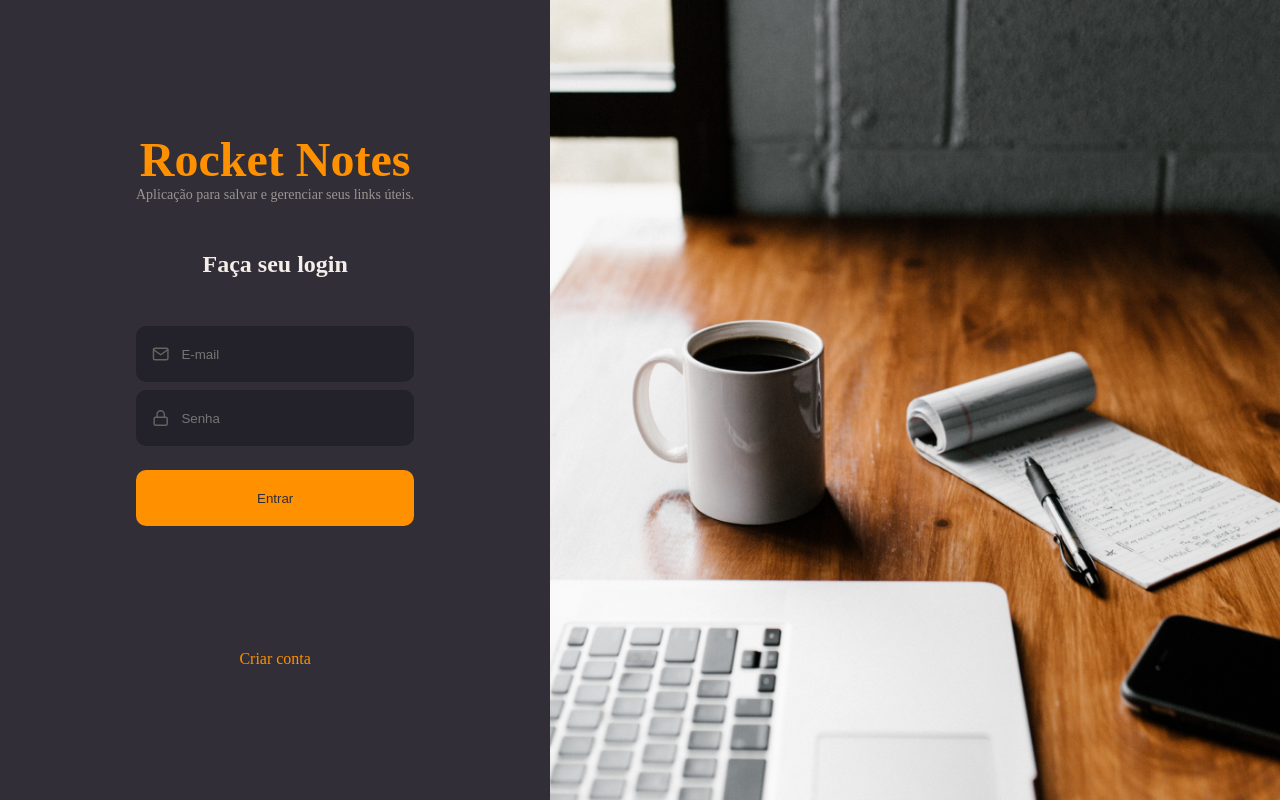
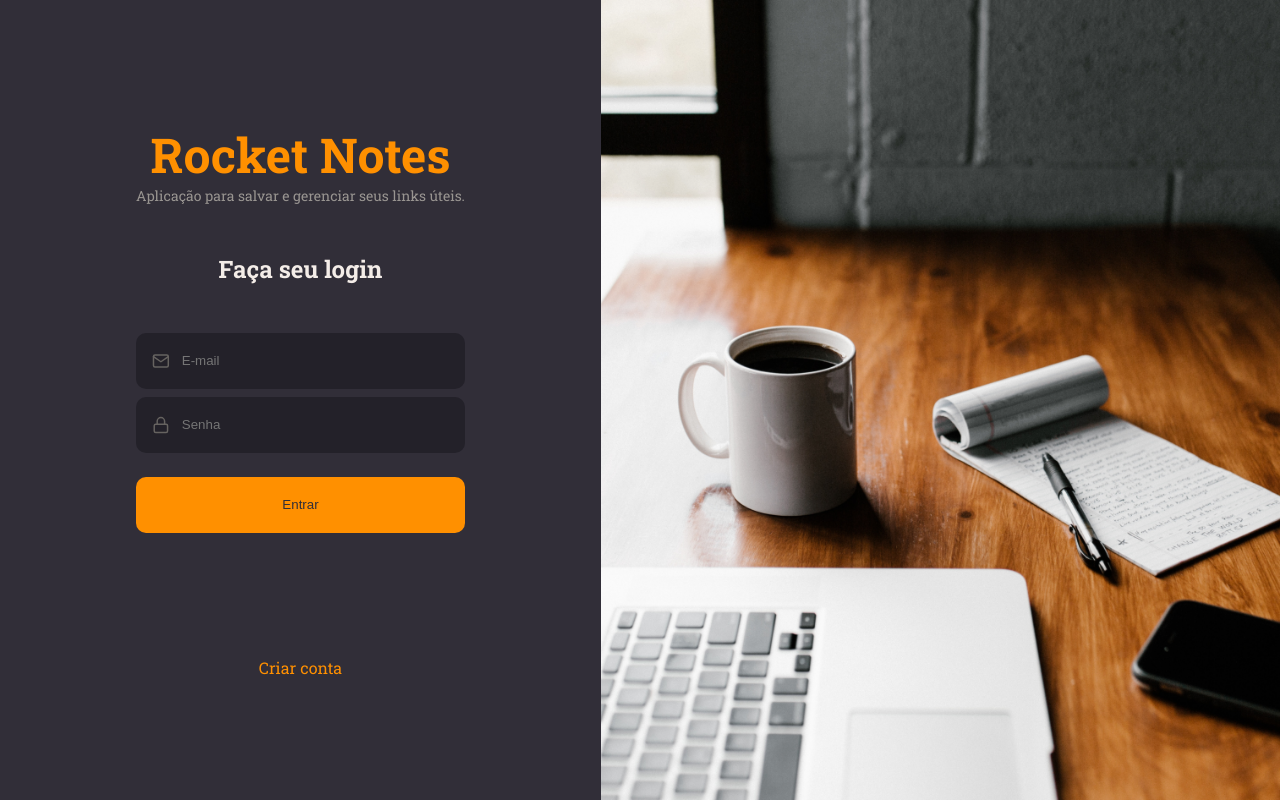
Before and after one commit to rauleffting/rocketnotes, a React (Vite) app: page / in a window 1280 px wide. Built offline with nearby package versions, Linux system fonts and the light colour scheme.

Commit message:
add font-style

```diff
--- a/index.html
+++ b/index.html
@@ -2,8 +2,13 @@
 <html lang="en">
   <head>
     <meta charset="UTF-8" />
+    <meta name="viewport" content="width=device-width, initial-scale=1.0" />
+
     <link rel="icon" type="image/svg+xml" href="/vite.svg" />
-    <meta name="viewport" content="width=device-width, initial-scale=1.0" />
+    <link rel="preconnect" href="https://fonts.googleapis.com">
+    <link rel="preconnect" href="https://fonts.gstatic.com" crossorigin>
+    <link href="https://fonts.googleapis.com/css2?family=Roboto+Slab:wght@400;500;700&display=swap" rel="stylesheet">
+
     <title>Rocketnotes</title>
   </head>
   <body>
--- a/src/styles/global.js
+++ b/src/styles/global.js
@@ -10,6 +10,8 @@
   body {
     background-color: ${({ theme }) => theme.COLORS.BACKGROUND_800};
     color: ${({theme}) => theme.COLORS.WHITE};
+
+    font-family: 'Roboto Slab', serif;
   }
 
   a {
```
